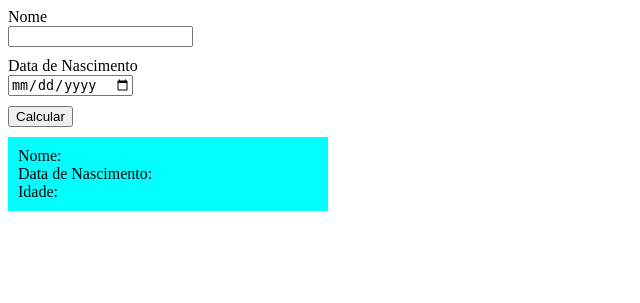
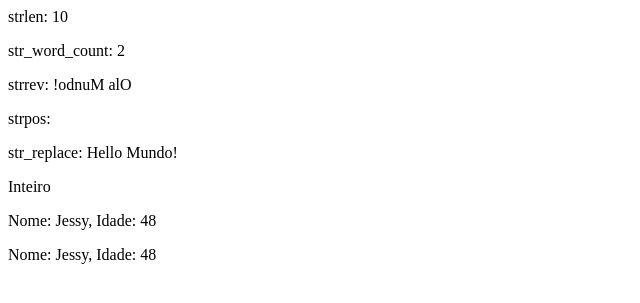
Before and after one commit to belsouza/phpbox, a PHP site: page / in a window 1280 px wide. Shown: the top 303 px of the page, without its empty margins (0-640 px from the left). Run offline with PHP 8.4, Linux system fonts and the light colour scheme; data that the repository does not hold is empty.

Commit message:
aula 25 de Agosto

```diff
--- a/index.php
+++ b/index.php
@@ -1 +1,7 @@
-<?php  include "modulos/scriptNascimento.php"  ?>
+<?php
+//include "modulos/scriptNascimento.php"
+include "modulos/exercicio.php";
+
+
+
+?>
--- /dev/null
+++ b/modulos/exercicio.php
@@ -0,0 +1,64 @@
+<?php
+
+setlocale(LC_ALL, 'pt_BR.utf8');
+
+class Aluno{
+
+	//retorna uma string ola mundo
+	public function getString(){
+		return ("Ola Mundo!");
+	}
+
+	//Função para encapsular a string em html
+	public function charting( $str ){
+		return "<p>".$str."</p>";
+	}
+
+	public function typeof( $var ){
+
+		if(is_array($var)){
+			return "Array";
+		}
+
+		if(is_int($var)){
+			return "Inteiro";
+		}
+
+		if(is_string($var)){
+			return "String";
+		}
+
+		if(is_float($var)){
+			return "Float";
+		}
+
+	}
+}
+
+$word = new Aluno();
+$palavra = $word->getString();
+
+
+echo $word->charting( "strlen: ". strlen($palavra));
+echo $word->charting( "str_word_count: ".str_word_count($palavra));
+echo $word->charting( "strrev: ". strrev($palavra));
+echo $word->charting( "strpos: ". strpos("mundo", $palavra));
+echo $word->charting( "str_replace: ".str_replace("Ola", "Hello", $palavra));
+
+echo $word->charting( $word->typeof(15));
+
+$str1 = "Nome: Jessy, Idade: ";
+$str2 = 48;
+
+
+echo "<span>". $str1 . $str2. "</span>";
+echo "<p>". $str1 . strval($str2). "</p>";
+
+
+
+
+
+
+
+
+?>
--- a/modulos/scriptNascimento.php
+++ b/modulos/scriptNascimento.php
@@ -36,6 +36,10 @@
 
 	<?php
 
+	$name = "";
+	$datanascimento = "";
+	$idade = "";
+
 	if(isset($_GET["nome"]) && isset($_GET["data"]))
 	{
 		$name = $_GET["nome"];
@@ -50,13 +54,18 @@
 
 	?>
 
-	<div class="response">
+
 	<?php
 
-		echo "Nome: " . $name . "<br/>Data de Nascimento: " . $datanascimento . "<br/>Idade: " . $idade;
+		if(!empty($name) && !empty($datanascimento) && !empty($idade))
+		{
+			echo '<div class="response">';
+			echo "Nome: " . $name . "<br/>Data de Nascimento: " . $datanascimento . "<br/>Idade: " . $idade;
+			echo '</div>';
+		}
 
 	?>
-	</div>
+
 
 </body>
 </html>
```
